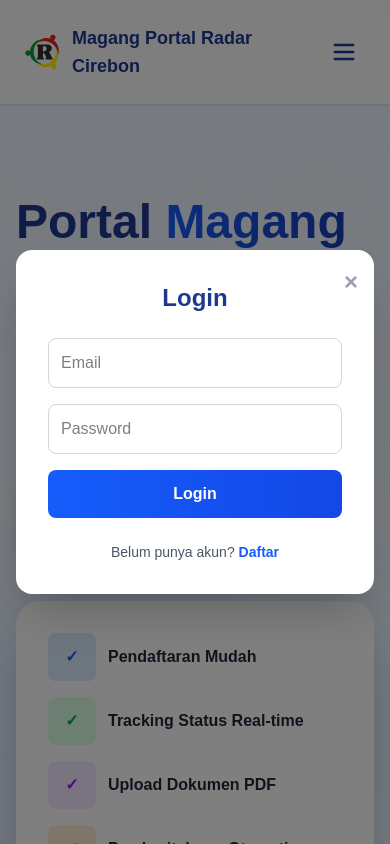
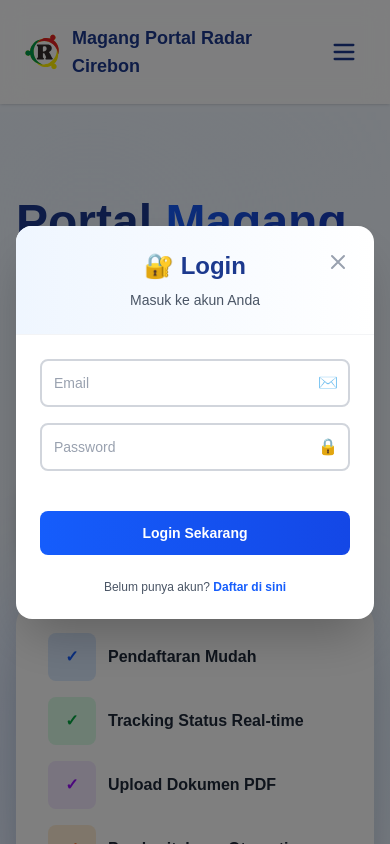
Before and after one commit to INDandy/magang-portal, a Next.js app: page / in a window 390 px wide. Both pictures are taken after a click on the button "Daftar Sekarang". Shown: the top 844 px of the page. Built offline with nearby package versions, Linux system fonts and the light colour scheme.

Commit message:
change Ui to be more responsive

```diff
--- a/app/page.tsx
+++ b/app/page.tsx
@@ -131,6 +131,22 @@ export default function HomePage() {
           0% { opacity: 1; transform: scale(1); }
           100% { opacity: 0; transform: scale(0.8); }
         }
+        @keyframes modalBackdropFadeIn {
+          from { opacity: 0; }
+          to { opacity: 1; }
+        }
+        @keyframes modalContentSlideUp {
+          0% { opacity: 0; transform: translateY(40px) scale(0.95); }
+          100% { opacity: 1; transform: translateY(0) scale(1); }
+        }
+        @keyframes inputFocus {
+          from { box-shadow: 0 0 0 0 rgba(37, 99, 235, 0); }
+          to { box-shadow: 0 0 0 3px rgba(37, 99, 235, 0.1); }
+        }
+        @keyframes buttonHoverGlow {
+          0% { box-shadow: 0 0 0 0 rgba(37, 99, 235, 0.5); }
+          100% { box-shadow: 0 0 0 8px rgba(37, 99, 235, 0); }
+        }
 
         .animate-slide-down { animation: slideInDown 0.8s ease-out; }
         .animate-slide-up { animation: slideInUp 0.8s ease-out; }
@@ -143,13 +159,28 @@ export default function HomePage() {
         .animate-fade-scale-out {
           animation: fadeScaleOut 0.3s ease-in forwards;
         }
+        .modal-backdrop {
+          animation: modalBackdropFadeIn 0.3s ease-out forwards;
+        }
+        .modal-content {
+          animation: modalContentSlideUp 0.4s cubic-bezier(0.34, 1.56, 0.64, 1) forwards;
+        }
+        .modal-input:focus {
+          animation: inputFocus 0.3s ease-out forwards;
+        }
+        .modal-button:hover {
+          animation: buttonHoverGlow 0.6s ease-out forwards;
+        }
         .popup-success {
           border-top: 4px solid #16a34a;
-          box-shadow: 0 10px 30px rgba(22, 163, 74, 0.3);
+          box-shadow: 0 20px 40px rgba(22, 163, 74, 0.3);
         }
         .popup-error {
           border-top: 4px solid #dc2626;
-          box-shadow: 0 10px 30px rgba(220, 38, 38, 0.3);
+          box-shadow: 0 20px 40px rgba(220, 38, 38, 0.3);
+        }
+        @media (max-width: 640px) {
+          .modal-content { max-height: 90vh; }
         }
       `}</style>
 
@@ -426,28 +457,43 @@ export default function HomePage() {
 
       {/* Login Modal */}
       {showLogin && (
-        <div className="fixed inset-0 bg-black/50 flex items-center justify-center z-50 p-4">
-          <div className="bg-white rounded-2xl shadow-2xl p-8 w-full max-w-md relative animate-slide-up max-h-[90vh] overflow-y-auto">
+        <div className="fixed inset-0 bg-black/50 modal-backdrop flex items-center justify-center z-50 p-4 sm:p-6">
+          <div className="bg-white rounded-2xl sm:rounded-3xl shadow-2xl w-full max-w-md modal-content relative max-h-[90vh] overflow-y-auto">
+            {/* Close Button */}
             <button
-              className="absolute top-4 right-4 text-gray-400 hover:text-gray-600 font-bold text-2xl transition"
+              className="absolute top-4 right-4 sm:top-6 sm:right-6 text-gray-400 hover:text-gray-600 hover:bg-gray-100 rounded-full p-2 transition duration-200"
               onClick={() => setShowLogin(false)}
+              aria-label="Close modal"
             >
-              ×
+              <svg className="w-6 h-6" fill="none" stroke="currentColor" viewBox="0 0 24 24">
+                <path strokeLinecap="round" strokeLinejoin="round" strokeWidth="2" d="M6 18L18 6M6 6l12 12" />
+              </svg>
             </button>
 
-            <h2 className="text-2xl font-bold mb-6 text-center text-blue-900">
-              {mode === "login" ? "Login" : mode === "register-user" ? "Daftar sebagai Peserta" : "Daftar sebagai Admin"}
+            {/* Header */}
+            <div className="bg-gradient-to-r from-blue-50 to-transparent p-6 sm:p-8 border-b border-gray-100">
+              <h2 className="text-2xl sm:text-3xl font-bold text-blue-900 text-center">
+                {mode === "login" ? "🔐 Login" : mode === "register-user" ? "👤 Daftar sebagai Peserta" : "🔑 Daftar sebagai Admin"}
               </h2>
+              <p className="text-sm text-gray-600 text-center mt-2">
+                {mode === "login" ? "Masuk ke akun Anda" : "Buat akun baru untuk melanjutkan"}
+              </p>
+            </div>
 
+            {/* Content */}
+            <div className="p-6 sm:p-8">
+              {/* Account Type Selection */}
               {mode !== "login" && (
-              <div className="mb-6 p-4 bg-blue-50 rounded-lg border border-blue-200">
-                <p className="text-sm text-gray-700 font-semibold mb-3">Pilih Tipe Akun:</p>
+                <div className="mb-6 p-4 bg-gradient-to-r from-blue-50 to-blue-100 rounded-xl border border-blue-200 transition transform hover:scale-105 duration-200">
+                  <p className="text-xs sm:text-sm text-gray-700 font-semibold mb-3">Pilih Tipe Akun:</p>
                   <div className="grid grid-cols-2 gap-3">
                     <button
                       type="button"
                       onClick={() => setMode("register-user")}
-                    className={`py-2 px-3 rounded-lg font-semibold transition ${
-                      mode === "register-user" ? "bg-blue-600 text-white shadow-lg" : "bg-white border-2 border-gray-300 text-gray-700 hover:border-blue-500"
+                      className={`py-3 px-3 sm:px-4 rounded-lg font-semibold transition duration-200 transform hover:scale-105 ${
+                        mode === "register-user"
+                          ? "bg-blue-600 text-white shadow-lg scale-105"
+                          : "bg-white border-2 border-gray-300 text-gray-700 hover:border-blue-500 hover:shadow-md"
                       }`}
                     >
                       👤 Peserta
@@ -455,8 +501,10 @@ export default function HomePage() {
                     <button
                       type="button"
                       onClick={() => setMode("register-admin")}
-                    className={`py-2 px-3 rounded-lg font-semibold transition ${
-                      mode === "register-admin" ? "bg-red-600 text-white shadow-lg" : "bg-white border-2 border-gray-300 text-gray-700 hover:border-red-500"
+                      className={`py-3 px-3 sm:px-4 rounded-lg font-semibold transition duration-200 transform hover:scale-105 ${
+                        mode === "register-admin"
+                          ? "bg-red-600 text-white shadow-lg scale-105"
+                          : "bg-white border-2 border-gray-300 text-gray-700 hover:border-red-500 hover:shadow-md"
                       }`}
                     >
                       🔑 Admin
@@ -465,96 +513,101 @@ export default function HomePage() {
                 </div>
               )}
 
-            <div className="space-y-4">
+              {/* Form Inputs */}
+              <form className="space-y-4" onSubmit={(e) => { e.preventDefault(); handleSubmit(); }}>
                 {(mode === "register-user" || mode === "register-admin") && (
+                  <div className="relative">
                     <input
                       type="text"
                       placeholder="Nama Lengkap"
                       required
-                  className="w-full border border-gray-300 p-3 rounded-lg text-black focus:outline-none focus:border-blue-500 transition"
+                      className="w-full border-2 border-gray-300 p-3 sm:p-4 rounded-lg text-black text-sm sm:text-base focus:outline-none focus:border-blue-500 modal-input transition duration-200 placeholder-gray-400"
                       value={form.name}
                       onChange={(e) => setForm({ ...form, name: e.target.value })}
-                  onKeyDown={(e) => {
-                    if (e.key === 'Enter') {
-                      handleSubmit();
-                    }
-                  }}
                     />
+                    <span className="absolute right-3 top-3 sm:top-4 text-gray-400">👤</span>
+                  </div>
                 )}
+
+                <div className="relative">
                   <input
                     type="email"
                     placeholder="Email"
                     required
-                className="w-full border border-gray-300 p-3 rounded-lg text-black focus:outline-none focus:border-blue-500 transition"
+                    className="w-full border-2 border-gray-300 p-3 sm:p-4 rounded-lg text-black text-sm sm:text-base focus:outline-none focus:border-blue-500 modal-input transition duration-200 placeholder-gray-400"
                     value={form.email}
                     onChange={(e) => setForm({ ...form, email: e.target.value })}
-                onKeyDown={(e) => {
-                  if (e.key === 'Enter') {
-                    handleSubmit();
-                  }
-                }}
                   />
+                  <span className="absolute right-3 top-3 sm:top-4 text-gray-400">✉️</span>
+                </div>
+
+                <div className="relative">
                   <input
                     type="password"
                     placeholder="Password"
                     required
-                className="w-full border border-gray-300 p-3 rounded-lg text-black focus:outline-none focus:border-blue-500 transition"
+                    className="w-full border-2 border-gray-300 p-3 sm:p-4 rounded-lg text-black text-sm sm:text-base focus:outline-none focus:border-blue-500 modal-input transition duration-200 placeholder-gray-400"
                     value={form.password}
                     onChange={(e) => setForm({ ...form, password: e.target.value })}
-                onKeyDown={(e) => {
-                  if (e.key === 'Enter') {
-                    handleSubmit();
-                  }
-                }}
                   />
-              <button
-                type="button"
-                onClick={() => handleSubmit()}
-                className="w-full bg-gradient-to-r from-blue-600 to-blue-700 text-white py-3 rounded-lg hover:shadow-lg transition font-semibold"
-              >
-                {mode === "login" ? "Login" : "Daftar"}
-              </button>
+                  <span className="absolute right-3 top-3 sm:top-4 text-gray-400">🔒</span>
                 </div>
 
-            <p className="mt-6 text-center text-gray-600 text-sm">
+                <button
+                  type="submit"
+                  className="w-full bg-gradient-to-r from-blue-600 to-blue-700 text-white py-3 sm:py-4 rounded-lg hover:shadow-lg transition font-semibold text-sm sm:text-base modal-button transform hover:scale-105 duration-200 mt-6"
+                >
+                  {mode === "login" ? "Login Sekarang" : "Daftar Sekarang"}
+                </button>
+              </form>
+
+              {/* Toggle Between Login and Register */}
+              <p className="mt-6 text-center text-gray-600 text-xs sm:text-sm">
                 {mode === "login" ? (
                   <>
                     Belum punya akun?{" "}
-                  <button className="text-blue-600 font-bold hover:underline" onClick={() => setMode("register-user")}>
-                    Daftar
+                    <button
+                      className="text-blue-600 font-bold hover:underline hover:text-blue-700 transition"
+                      onClick={() => setMode("register-user")}
+                    >
+                      Daftar di sini
                     </button>
                   </>
                 ) : (
                   <>
                     Sudah punya akun?{" "}
-                  <button className="text-blue-600 font-bold hover:underline" onClick={() => setMode("login")}>
-                    Login
+                    <button
+                      className="text-blue-600 font-bold hover:underline hover:text-blue-700 transition"
+                      onClick={() => setMode("login")}
+                    >
+                      Login di sini
                     </button>
                   </>
                 )}
               </p>
             </div>
           </div>
+        </div>
       )}
 
       {/* Error Popup */}
       {popup && popup !== "LOGIN_SUCCESS" && (
-        <div className="fixed inset-0 bg-black/50 flex items-center justify-center z-50 p-4">
-          <div className="bg-white p-8 rounded-2xl shadow-2xl max-w-sm w-full text-center animate-slide-up popup-error">
+        <div className="fixed inset-0 bg-black/50 modal-backdrop flex items-center justify-center z-50 p-4 sm:p-6">
+          <div className="bg-white rounded-2xl sm:rounded-3xl shadow-2xl max-w-sm w-full modal-content text-center popup-error">
             <div className="mb-4">
               <div className="text-5xl mb-3">⚠️</div>
-              <h3 className="text-xl font-bold text-red-600 mb-2">Pendaftaran Gagal</h3>
+              <h3 className="text-xl sm:text-2xl font-bold text-red-600 mb-2">Pendaftaran Gagal</h3>
             </div>
-            <p className="text-gray-700 font-semibold text-lg mb-6">{popup}</p>
-            <div className="space-y-3">
+            <p className="text-gray-700 font-semibold text-base sm:text-lg mb-6 px-4">{popup}</p>
+            <div className="space-y-3 p-6">
               <button
-                className="w-full bg-blue-600 text-white py-2 px-6 rounded-lg hover:bg-blue-700 transition font-semibold"
+                className="w-full bg-blue-600 text-white py-2 sm:py-3 px-6 rounded-lg hover:bg-blue-700 transition font-semibold transform hover:scale-105 duration-200"
                 onClick={() => setPopup(null)}
               >
                 Coba Lagi
               </button>
               <button
-                className="w-full bg-gray-200 text-gray-700 py-2 px-6 rounded-lg hover:bg-gray-300 transition font-semibold"
+                className="w-full bg-gray-200 text-gray-700 py-2 sm:py-3 px-6 rounded-lg hover:bg-gray-300 transition font-semibold transform hover:scale-105 duration-200"
                 onClick={() => {
                   setPopup(null);
                   setMode("login");
@@ -569,20 +622,20 @@ export default function HomePage() {
 
       {/* Success Popup */}
       {popup === "LOGIN_SUCCESS" && (
-        <div className="fixed inset-0 bg-black/60 flex items-center justify-center z-50 p-4">
-          <div className="bg-white p-10 rounded-3xl shadow-2xl max-w-md w-full text-center animate-fade-scale-in popup-success">
-            <div className="mb-6">
+        <div className="fixed inset-0 bg-black/60 modal-backdrop flex items-center justify-center z-50 p-4 sm:p-6">
+          <div className="bg-white rounded-2xl sm:rounded-3xl shadow-2xl max-w-md w-full modal-content text-center animate-fade-scale-in popup-success">
+            <div className="mb-6 p-6 sm:p-8">
               <div className="w-20 h-20 bg-gradient-to-r from-green-500 to-green-600 rounded-full mx-auto flex items-center justify-center mb-4 animate-pulse-custom">
                 <svg className="w-12 h-12 text-white" fill="none" stroke="currentColor" viewBox="0 0 24 24">
                   <path strokeLinecap="round" strokeLinejoin="round" strokeWidth="3" d="M5 13l4 4L19 7" />
                 </svg>
               </div>
-              <h3 className="text-3xl font-bold text-green-600 mb-3">Login Berhasil!</h3>
+              <h3 className="text-2xl sm:text-3xl font-bold text-green-600 mb-3">Login Berhasil!</h3>
             </div>
-            <p className="text-gray-700 text-lg mb-6">
+            <p className="text-gray-700 text-base sm:text-lg mb-6 px-4">
               Selamat datang kembali, <span className="font-bold text-blue-600">{userName}</span>
             </p>
-            <div className="flex items-center justify-center gap-2 text-gray-500">
+            <div className="flex items-center justify-center gap-2 text-gray-500 pb-6">
               <div className="w-2 h-2 bg-blue-500 rounded-full animate-bounce" style={{ animationDelay: '0ms' }}></div>
               <div className="w-2 h-2 bg-blue-500 rounded-full animate-bounce" style={{ animationDelay: '150ms' }}></div>
               <div className="w-2 h-2 bg-blue-500 rounded-full animate-bounce" style={{ animationDelay: '300ms' }}></div>
```
Also changed, not shown: app/admin/page.tsx (+77 -13 lines). Lines whose indentation alone changed are shown as unchanged.
